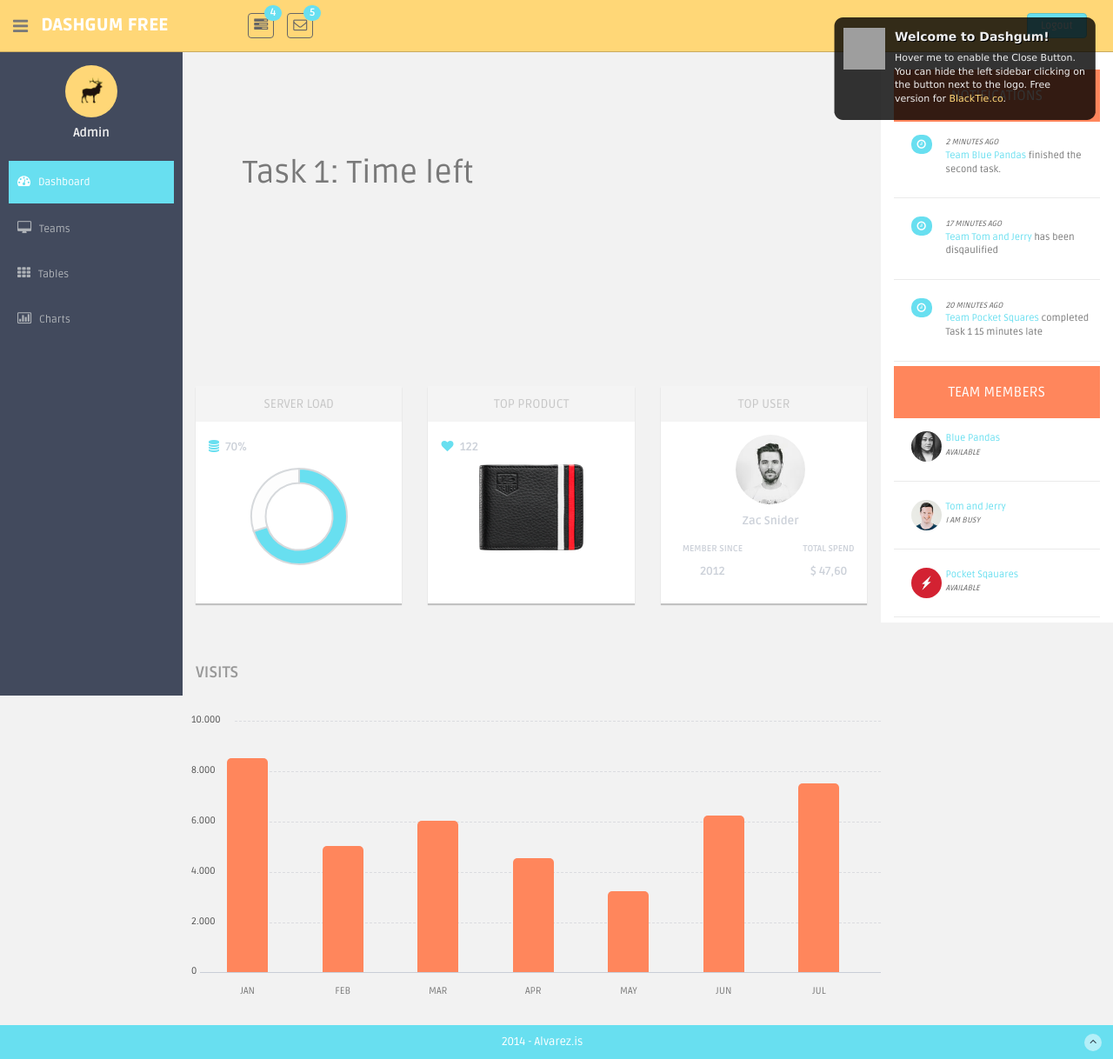
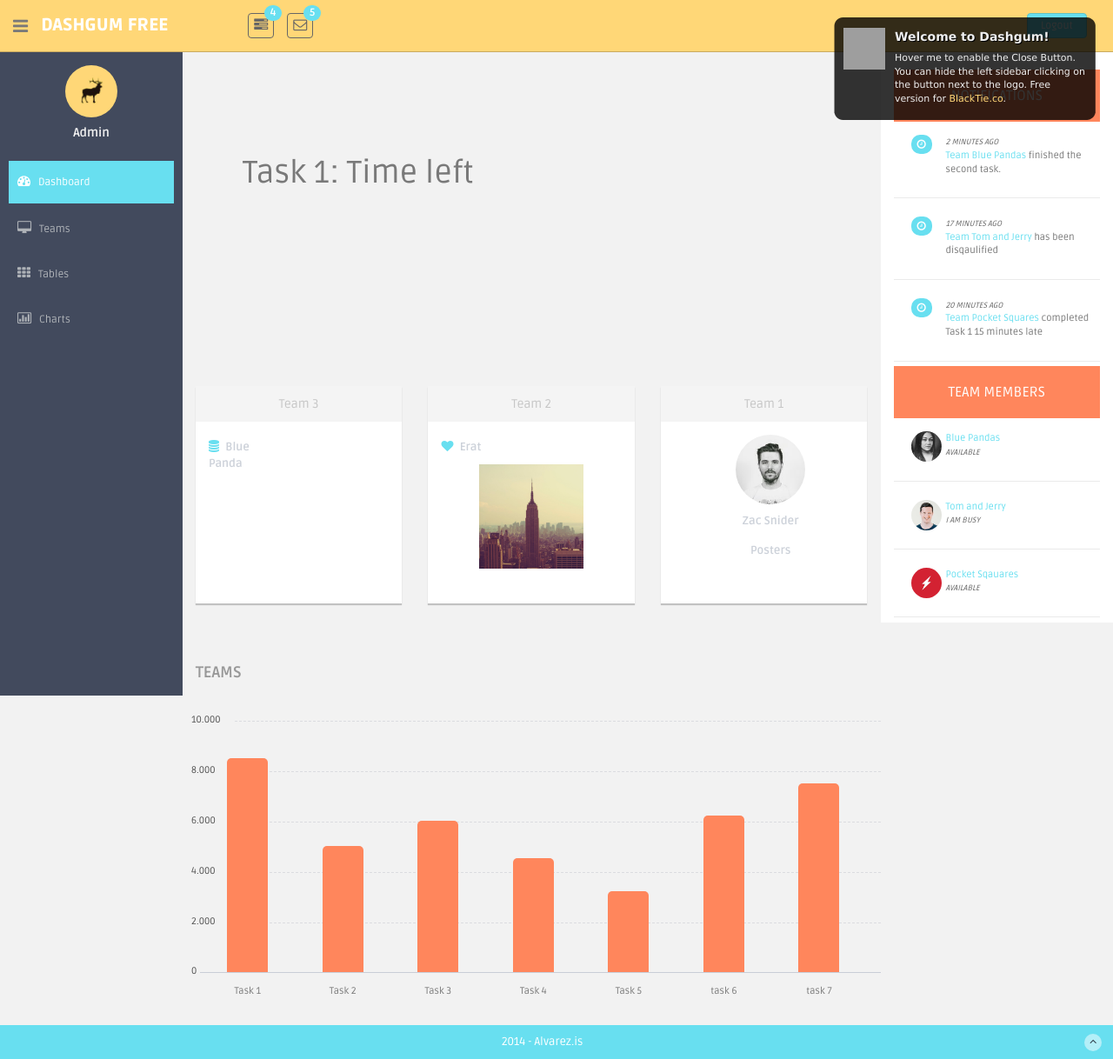
Before and after one commit to shahsaumya/Code-Shastra-Round-0, a Django app: page /index/ in a window 1280 px wide. Shown: the whole page at 87% size. Run offline with Django 3.2, Linux system fonts and the light colour scheme; some libraries are stand-ins or nearby versions; grey boxes are pictures that could not be loaded.

Commit message:
Final changes

```diff
--- a/great_game/hunt_app/templates/index.html
+++ b/great_game/hunt_app/templates/index.html
@@ -266,27 +266,14 @@
                       	<div class="col-md-4 col-sm-4 mb">
                       		<div class="white-panel pn donut-chart">
                       			<div class="white-header">
-						  			<h5>SERVER LOAD</h5>
+						  			<h5>Team 3</h5>
                       			</div>
 								<div class="row">
 									<div class="col-sm-6 col-xs-6 goleft">
-										<p><i class="fa fa-database"></i> 70%</p>
+										<p><i class="fa fa-database"></i> Blue Panda</p>
 									</div>
 	                      		</div>
-								<canvas id="serverstatus01" height="120" width="120"></canvas>
-								<script>
-									var doughnutData = [
-											{
-												value: 70,
-												color:"#68dff0"
-											},
-											{
-												value : 30,
-												color : "#fdfdfd"
-											}
-										];
-										var myDoughnut = new Chart(document.getElementById("serverstatus01").getContext("2d")).Doughnut(doughnutData);
-								</script>
+
 	                      	</div><!--/grey-panel -->
                       	</div><!-- /col-md-4-->
 
@@ -294,16 +281,16 @@
                       	<div class="col-md-4 col-sm-4 mb">
                       		<div class="white-panel pn">
                       			<div class="white-header">
-						  			<h5>TOP PRODUCT</h5>
+						  			<h5>Team 2</h5>
                       			</div>
 								<div class="row">
 									<div class="col-sm-6 col-xs-6 goleft">
-										<p><i class="fa fa-heart"></i> 122</p>
+										<p><i class="fa fa-heart"></i> Erat</p>
 									</div>
 									<div class="col-sm-6 col-xs-6"></div>
 	                      		</div>
 	                      		<div class="centered">
-										<img src="{% static 'img/product.png' %}" width="120">
+										<img src="{% static 'img/ny.jpg' %}" width="120">
 	                      		</div>
                       		</div>
                       	</div><!-- /col-md-4 -->
@@ -312,19 +299,12 @@
 							<!-- WHITE PANEL - TOP USER -->
 							<div class="white-panel pn">
 								<div class="white-header">
-									<h5>TOP USER</h5>
+									<h5>Team 1</h5>
 								</div>
 								<p><img src="{% static 'img/ui-zac.jpg' %}" class="img-circle" width="80"></p>
 								<p><b>Zac Snider</b></p>
 								<div class="row">
-									<div class="col-md-6">
-										<p class="small mt">MEMBER SINCE</p>
-										<p>2012</p>
-									</div>
-									<div class="col-md-6">
-										<p class="small mt">TOTAL SPEND</p>
-										<p>$ 47,60</p>
-									</div>
+		              <p>Posters</p>
 								</div>
 							</div>
 						</div><!-- /col-md-4 -->
@@ -338,7 +318,7 @@
 					<div class="row mt">
                       <!--CUSTOM CHART START -->
                       <div class="border-head">
-                          <h3>VISITS</h3>
+                          <h3>TEAMS</h3>
                       </div>
                       <div class="custom-bar-chart">
                           <ul class="y-axis">
@@ -350,31 +330,31 @@
                               <li><span>0</span></li>
                           </ul>
                           <div class="bar">
-                              <div class="title">JAN</div>
+                              <div class="title">Task 1</div>
                               <div class="value tooltips" data-original-title="8.500" data-toggle="tooltip" data-placement="top">85%</div>
                           </div>
                           <div class="bar ">
-                              <div class="title">FEB</div>
+                              <div class="title">Task 2</div>
                               <div class="value tooltips" data-original-title="5.000" data-toggle="tooltip" data-placement="top">50%</div>
                           </div>
                           <div class="bar ">
-                              <div class="title">MAR</div>
+                              <div class="title">Task 3</div>
                               <div class="value tooltips" data-original-title="6.000" data-toggle="tooltip" data-placement="top">60%</div>
                           </div>
                           <div class="bar ">
-                              <div class="title">APR</div>
+                              <div class="title">Task 4</div>
                               <div class="value tooltips" data-original-title="4.500" data-toggle="tooltip" data-placement="top">45%</div>
                           </div>
                           <div class="bar">
-                              <div class="title">MAY</div>
+                              <div class="title">Task 5</div>
                               <div class="value tooltips" data-original-title="3.200" data-toggle="tooltip" data-placement="top">32%</div>
                           </div>
                           <div class="bar ">
-                              <div class="title">JUN</div>
+                              <div class="title">task 6</div>
                               <div class="value tooltips" data-original-title="6.200" data-toggle="tooltip" data-placement="top">62%</div>
                           </div>
                           <div class="bar">
-                              <div class="title">JUL</div>
+                              <div class="title">task 7</div>
                               <div class="value tooltips" data-original-title="7.500" data-toggle="tooltip" data-placement="top">75%</div>
                           </div>
                       </div>
```
